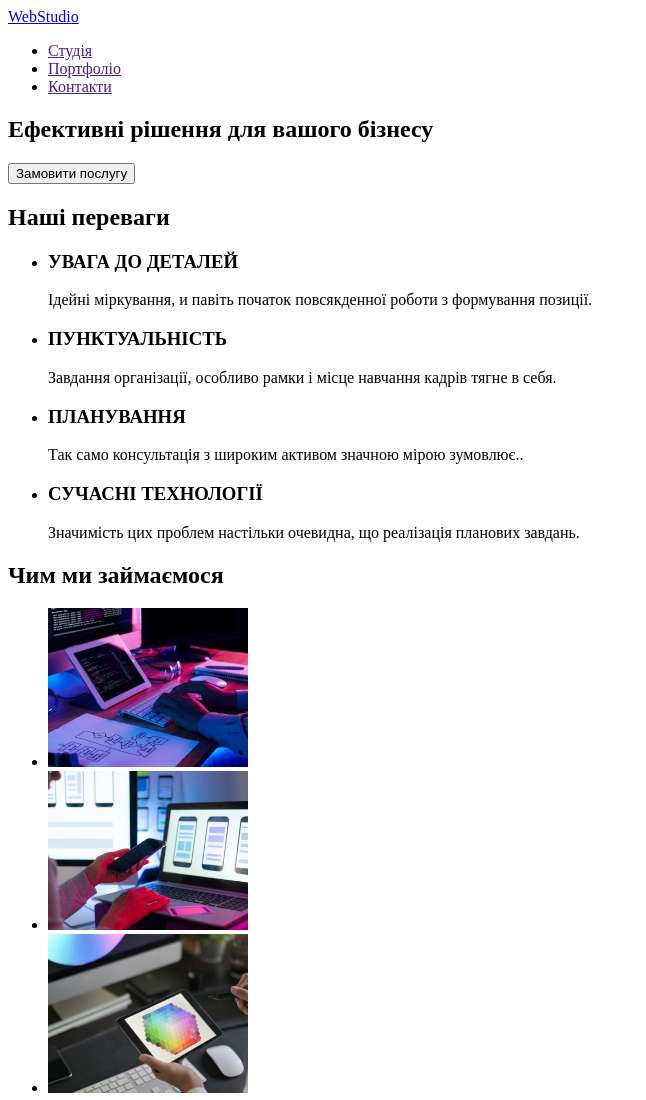
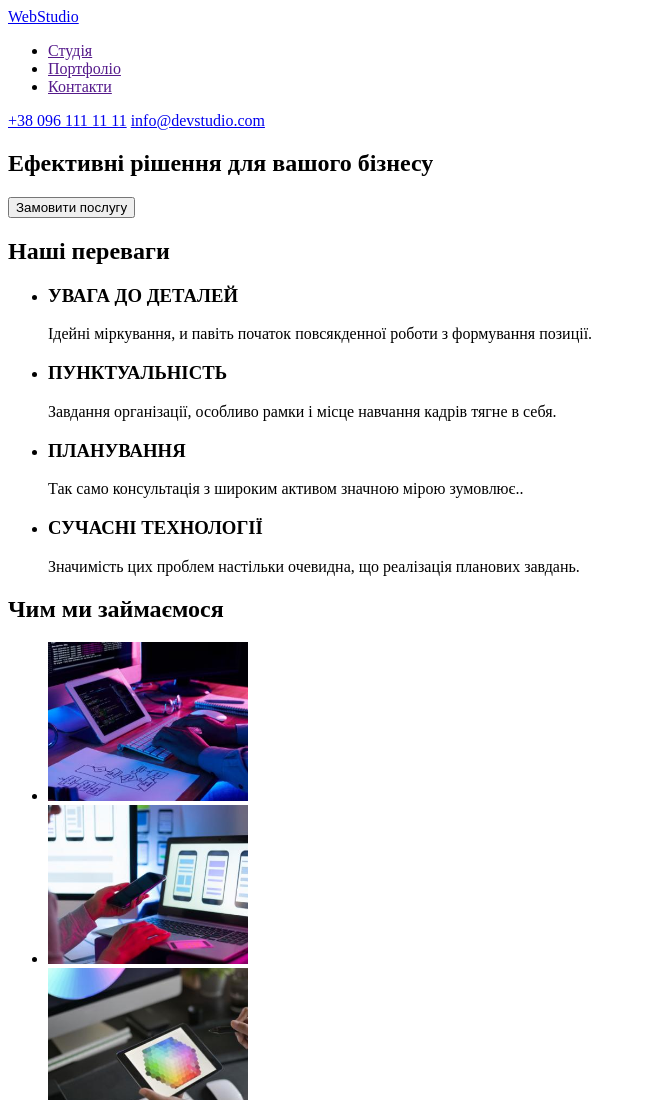
Before and after one commit to DmytroNadolynskyi/goit-markup-hw-01, a plain HTML site: page index.html in a window 1280 px wide. Shown: the top 1100 px of the page, without its empty margins (0-646 px from the left). Drawn offline with Linux system fonts and the light colour scheme.

Commit message:
Header100%

```diff
--- a/index.html
+++ b/index.html
@@ -17,7 +17,14 @@
             <li><a href="">Портфоліо</a></li>
             <li><a href="">Контакти</a></li>
         </ul>
-      </nav>
+        </nav>
+        <div>
+        <a href="tel:+38 096 111 11 11">+38 096 111 11 11</a>
+
+
+        <a href="mailto:info@devstudio.com">info@devstudio.com</a>
+        </div>
+
     </header>
     <main>
     <div>
```
